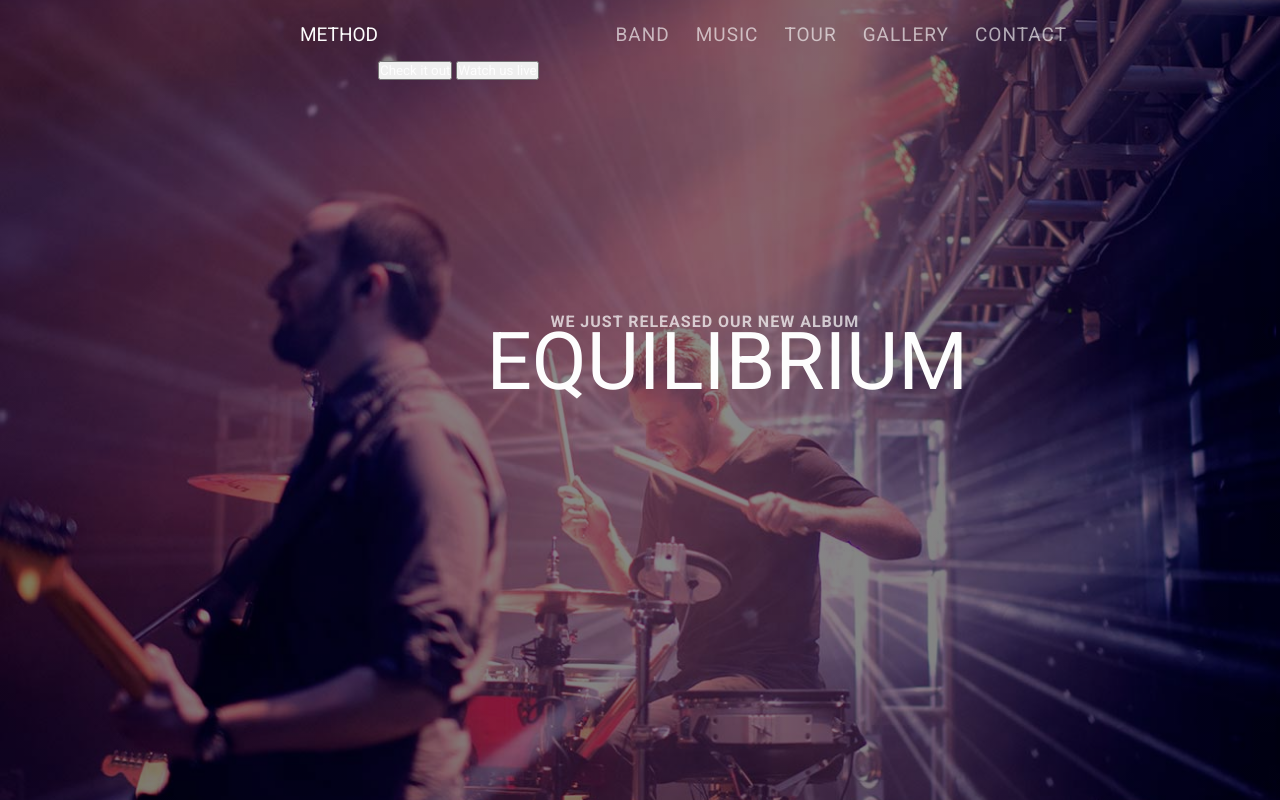
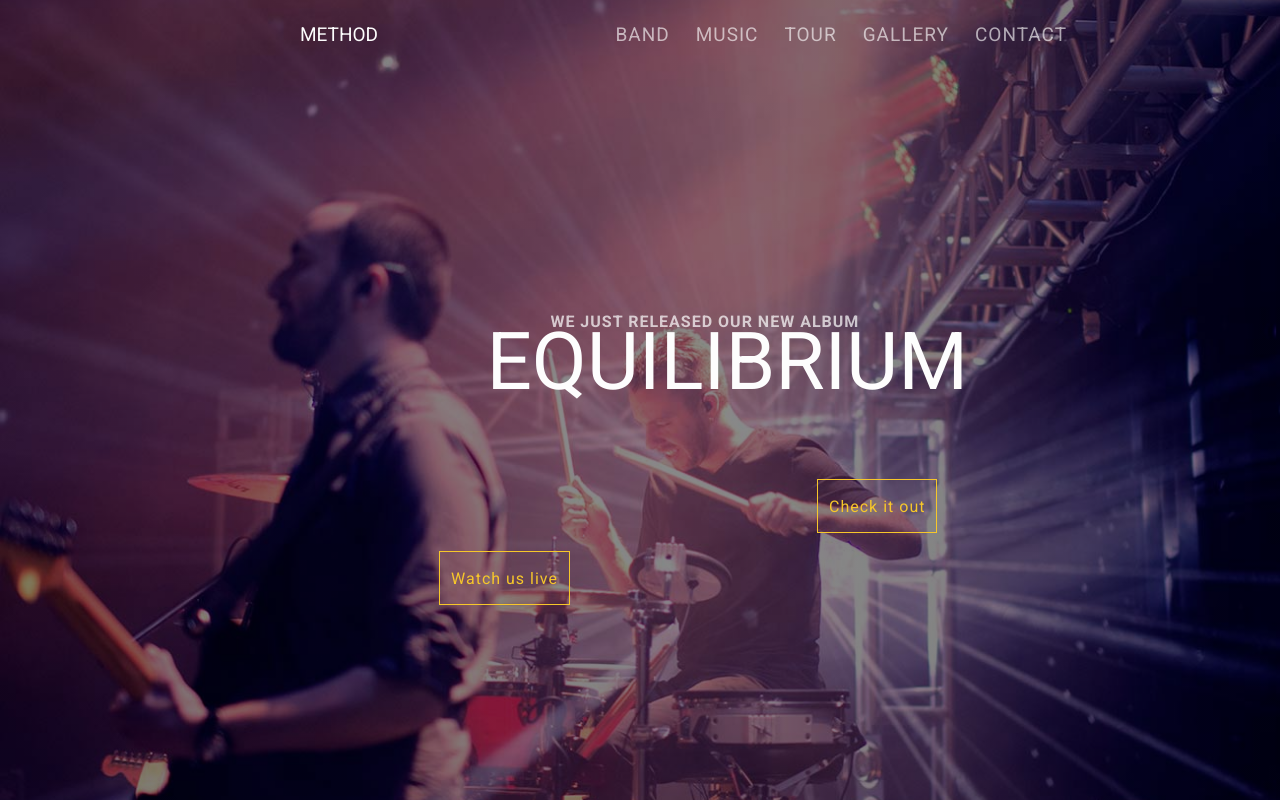
Before and after one commit to acairesm/Site-Banda, a plain HTML site: page method/index.html in a window 1280 px wide. Drawn offline with Linux system fonts and the light colour scheme.

Commit message:
Pagina inicial feita

```diff
--- a/method/estilos.css
+++ b/method/estilos.css
@@ -72,12 +72,57 @@ left: 43%;
 }
 
 .botaoum {
-
-
-
+color: #f7c72a;
+letter-spacing: 1px;
+background-color: rgba(0, 0, 0, 0);
+border: 1px solid #f7c72a ;
+padding: 26px 11px;
+margin: 9px;
+font-size: 16px;
+height: 20px;
+font-weight: 400px;
+line-height: 1px;
+transition: color .2s, border-color .2s;
+margin-top: 1;
+display: inline-block;
+position: relative;
+top: 410px;
+left: 430px;
 
 
 }
+.botaoum:hover{
+    color: #fff;
+    border-color: #fff;
+}
+
+.butaodois{
+    color: #f7c72a;
+    letter-spacing: 1px;
+    background-color: rgba(0, 0, 0, 0);
+    border: 1px solid #f7c72a ;
+    padding: 26px 11px;
+    margin: 9px;
+    font-size: 16px;
+    height: 20px;
+    font-weight: 400px;
+    line-height: 1px;
+    transition: color .2s, border-color .2s;
+    margin-top: 1;
+    display: inline-block;
+    position: relative;
+    top: 410px;
+    left: 430px;
+
+
+}
+
+.butaodois:hover{
+    color: #fff;
+    border-color: #fff;
+}
+
+
 
 .corpoum {
     height: 100vh;
```
